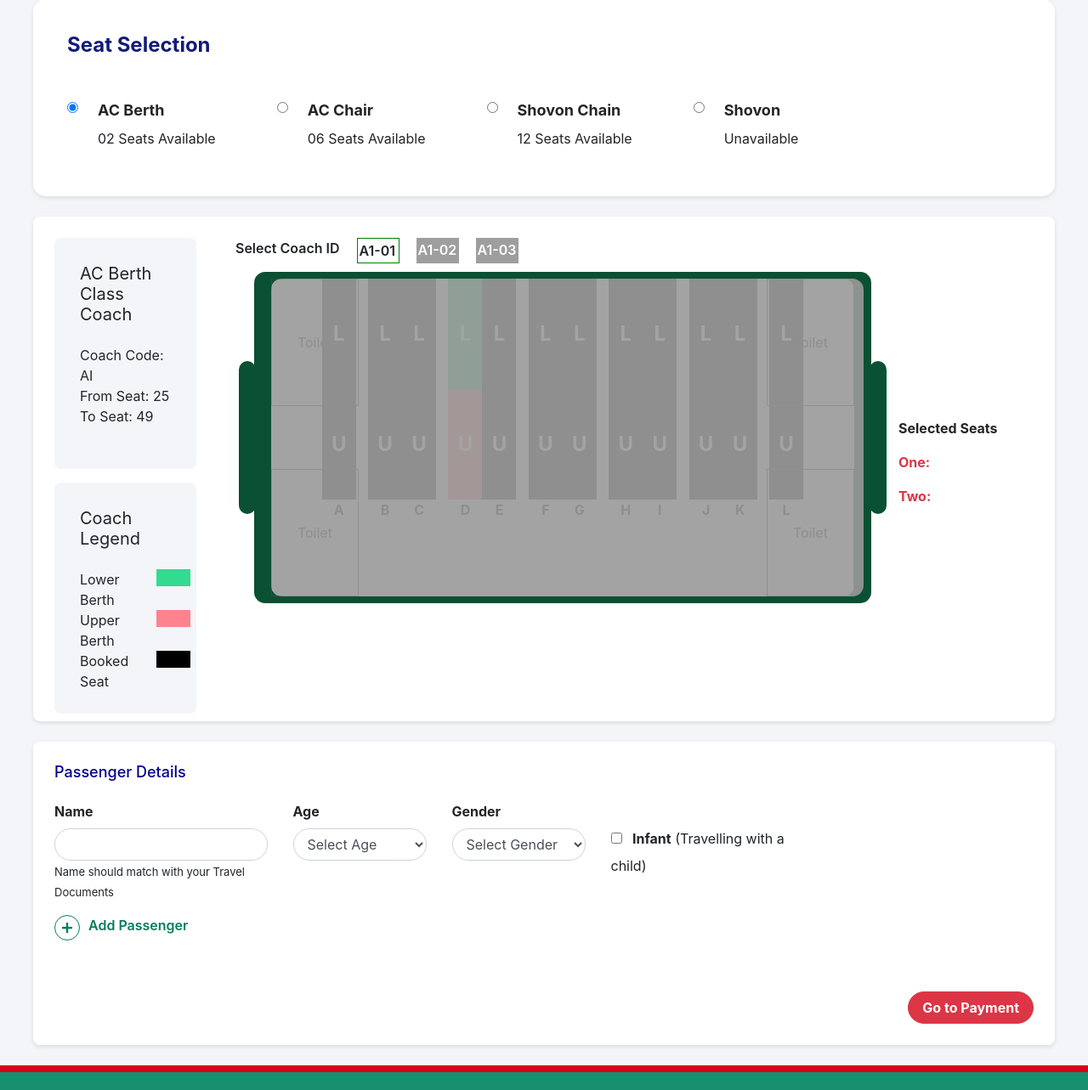
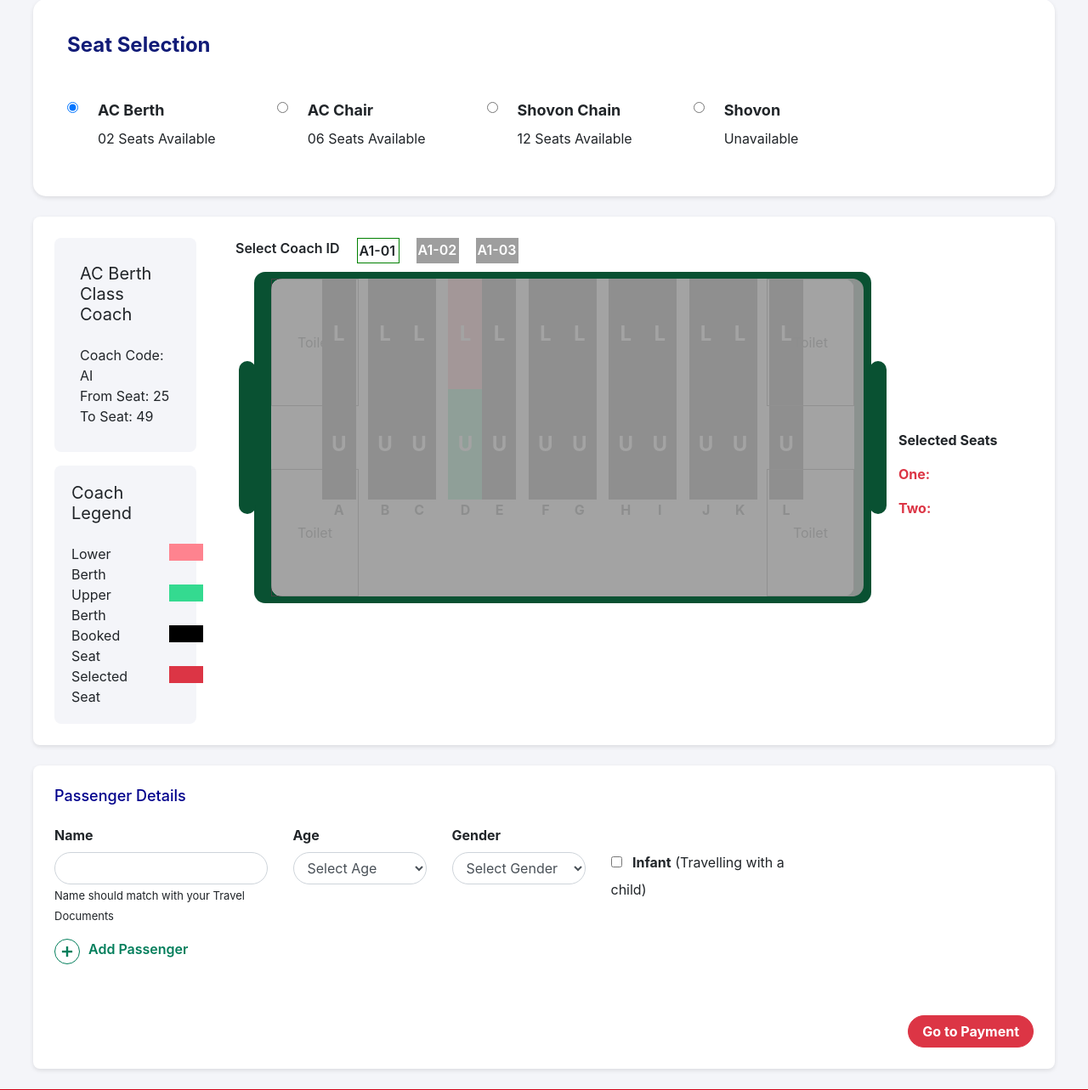
Before and after one commit to plaboncosta/web_ticket_prototype, a PHP site: page /ticket-selection.php in a window 1280 px wide. Shown: the part 391-1674 px from the top of the page at 85% size. Run offline with PHP 8.4, Linux system fonts and the light colour scheme; the visitor is signed in with stand-in values (Sample User, id 1); data that the repository does not hold is empty; some web fonts are replaced.

Commit message:
seat selection legend

```diff
--- a/assets/css/ticket-selection.css
+++ b/assets/css/ticket-selection.css
@@ -90,7 +90,6 @@
     background-color: #F4F5F9;
     border-radius: 8px;
     padding: 30px;
-    height: 50%;
     }
 
 .seat-selection-info h4, .seat-selection-info p {
@@ -232,3 +231,7 @@
 
 @media only screen and (max-width: 1400px){
     }
+
+.coach-legend-area {
+    padding: 20px;
+    }
--- a/ticket-selection.php
+++ b/ticket-selection.php
@@ -117,31 +117,43 @@ $total_passenger = (!empty($ticket_search['passenger_no']) ? $ticket_search['pas
                                 <p>From Seat: 25</p>
                                 <p>To Seat: 49</p>
                             </div>
-                            <div class="mt-3 seat-selection-info">
+                            <div class="mt-3 seat-selection-info coach-legend-area">
                                 <h4>Coach Legend</h4>
                                 <div class="mt-4 d-flex row">
-                                    <div class="col-md-7">
+                                    <div class="col-md-8">
                                         <p>Lower Berth</p>
+                                    </div>
+                                    <div class="col-md-2">
+                                        <div class="seat-selection-symbol seat-selection-red-symbol"></div>
+                                    </div>
+                                    <div class="col-md-2"></div>
+                                </div>
+                                <div class="d-flex row">
+                                    <div class="col-md-8">
+                                        <p>Upper Berth</p>
                                     </div>
                                     <div class="col-md-2">
                                         <div class="seat-selection-symbol seat-selection-green-symbol"></div>
                                     </div>
+                                    <div class="col-md-2"></div>
                                 </div>
                                 <div class="d-flex row">
-                                    <div class="col-md-7">
-                                        <p>Upper Berth</p>
-                                    </div>
-                                    <div class="col-md-2">
-                                        <div class="seat-selection-symbol seat-selection-red-symbol"></div>
-                                    </div>
-                                </div>
-                                <div class="d-flex row">
-                                    <div class="col-md-7">
+                                    <div class="col-md-8">
                                         <p>Booked Seat</p>
                                     </div>
                                     <div class="col-md-2">
                                         <div class="seat-selection-symbol seat-selection-black-symbol"></div>
                                     </div>
+                                    <div class="col-md-2"></div>
+                                </div>
+                                <div class="d-flex row">
+                                    <div class="col-md-8">
+                                        <p>Selected Seat</p>
+                                    </div>
+                                    <div class="col-md-2">
+                                        <div class="seat-selection-symbol bg-danger"></div>
+                                    </div>
+                                    <div class="col-md-2"></div>
                                 </div>
                             </div>
                         </div>
@@ -188,8 +200,8 @@ $total_passenger = (!empty($ticket_search['passenger_no']) ? $ticket_search['pas
                                             </div>
                                             <div class="ui-sits">
                                                 <div class="d-flex flex-column align-items-center">
-                                                    <div class="ui-singleSit bg-green">L</div>
-                                                    <div class="ui-singleSit bg-red">U</div>
+                                                    <div class="ui-singleSit bg-red">L</div>
+                                                    <div class="ui-singleSit bg-green">U</div>
                                                     <p class="font-weight-bold">D</p>
                                                 </div>
                                                 <div class="d-flex flex-column align-items-center">
@@ -279,9 +291,12 @@ $total_passenger = (!empty($ticket_search['passenger_no']) ? $ticket_search['pas
                             <div class="row">
                                 <div class="col-md-3">
                                     <label class="d-block font-weight-bold" for="passenger_name">Name</label>
-                                    <input type="text" name="passenger_name[]" value="<?php echo !empty($user_info['first_name']) ? $user_info['first_name'] :
-                                        '' ?> <?php echo !empty($user_info['last_name']) ? $user_info['last_name'] :
-                                        '' ?>"
+                                    <input type="text" name="passenger_name[]"
+                                           value="<?php echo !empty($user_info['first_name']) ?
+                                               $user_info['first_name'] :
+                                               '' ?> <?php echo !empty($user_info['last_name']) ?
+                                               $user_info['last_name'] :
+                                               '' ?>"
                                            class="form-control banner-form-input"
                                            id="passenger_name" placeholder="Passenger Name" required>
                                     <span class="banner-form-input-highlight-text">Name should match with your
@@ -378,12 +393,12 @@ $total_passenger = (!empty($ticket_search['passenger_no']) ? $ticket_search['pas
         if (togSit.style.background === "darkgreen"){
             if (greenSit.style.background === 'darkred'){
                 greenSit.style.background = '#34da90';
-                selectedSitOne            = null;
-                valOne.innerHTML          = null;
+                selectedSitTwo            = null;
+                valTwo.innerHTML          = null;
             } else{
                 greenSit.style.background = 'darkred';
-                selectedSitOne            = 'A1-01-L-31';
-                valOne.innerHTML          = 'A1-01-L-31';
+                selectedSitTwo            = 'A1-01-U-32';
+                valTwo.innerHTML          = 'A1-01-U-32';
             }
         }
     });
@@ -392,12 +407,12 @@ $total_passenger = (!empty($ticket_search['passenger_no']) ? $ticket_search['pas
         if (togSit.style.background === "darkgreen"){
             if (redSit.style.background === 'darkred'){
                 redSit.style.background = '#fe838f';
-                selectedSitTwo          = null;
-                valTwo.innerHTML        = null;
+                selectedSitOne          = null;
+                valOne.innerHTML        = null;
             } else{
                 redSit.style.background = 'darkred';
-                selectedSitTwo          = 'A1-01-L-32';
-                valTwo.innerHTML        = 'A1-01-U-32';
+                selectedSitOne          = 'A1-01-L-31';
+                valOne.innerHTML        = 'A1-01-L-31';
             }
         }
     });
```
